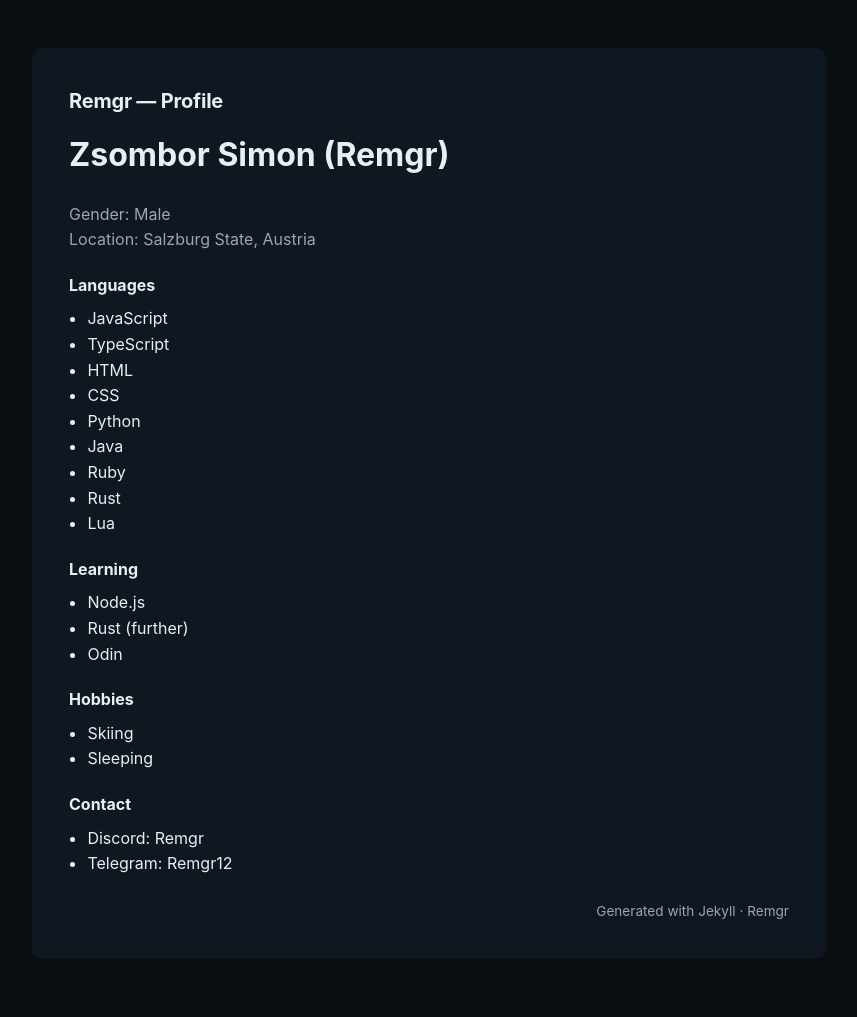
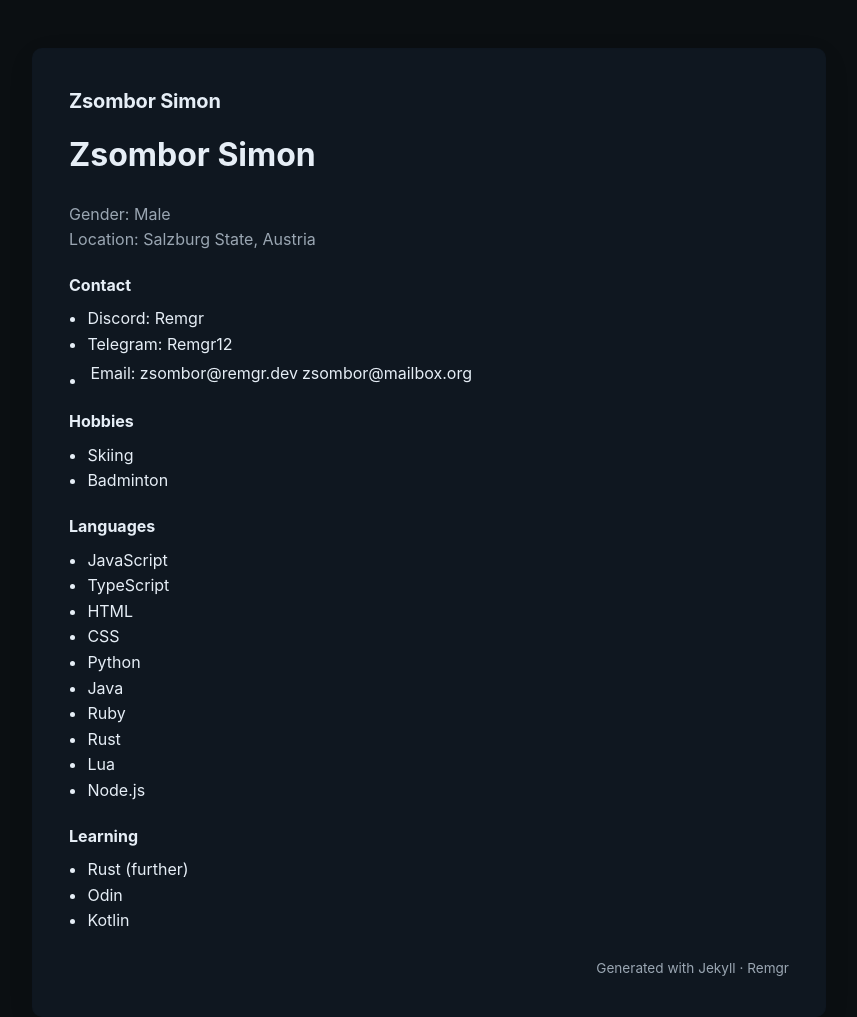
Before and after one commit to Remgr12/remgr12.github.io, a Jekyll site: the page built from index.md, in a window 1280 px wide. Shown: the whole page, without its empty margins (211-1068 px from the left). Built offline with Jekyll 4.4.1, drawn with Linux system fonts in a browser that asks for light colours; our own code applies the rules of GitHub Pages for plain Markdown files; before the commit the page ends 996 px from its top, so only the background shows below that.

Commit message:
Update index.md

```diff
--- a/index.md
+++ b/index.md
@@ -1,11 +1,18 @@
----
-title: Remgr — Profile
----
-
-# Zsombor Simon (Remgr)
+# Zsombor Simon
 
 Gender: Male
 Location: Salzburg State, Austria
+
+## Contact
+
+- Discord: Remgr
+- Telegram: Remgr12
+- Email: zsombor@remgr.dev | zsombor@mailbox.org
+
+## Hobbies
+
+- Skiing
+- Badminton
 
 ## Languages
 
@@ -18,19 +25,10 @@ Location: Salzburg State, Austria
 - Ruby
 - Rust
 - Lua
+- Node.js
 
 ## Learning
 
-- Node.js
 - Rust (further)
 - Odin
-
-## Hobbies
-
-- Skiing
-- Sleeping
-
-## Contact
-
-- Discord: Remgr
-- Telegram: Remgr12
+- Kotlin
```
